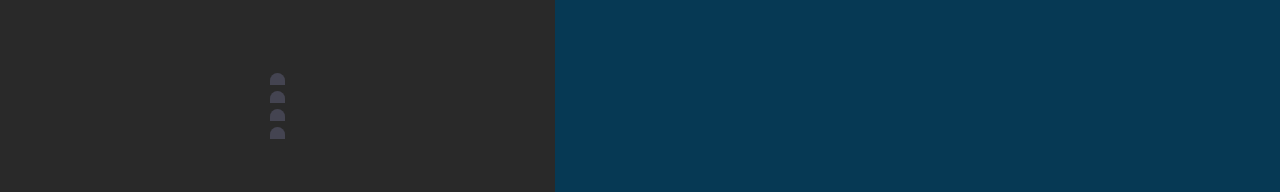
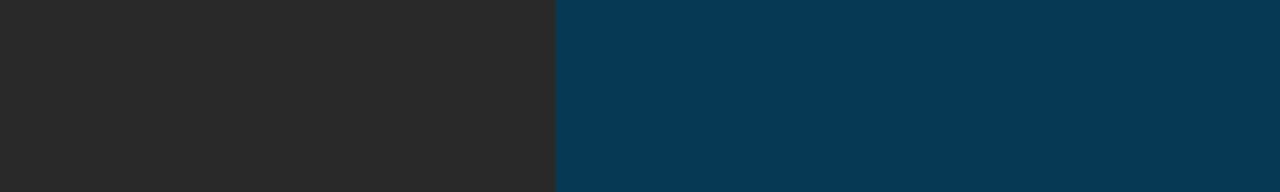
Before and after one commit to RogeSocial/cinema-project, a React (Vite) app in the folder client/: page /seats in a window 1280 px wide. Shown: the part 294-486 px from the top of the page. Built offline with nearby package versions, Linux system fonts and the light colour scheme; a web font is replaced by a local one.

Commit message:
seat-picker

```diff
--- a/client/src/CSS/seats.css
+++ b/client/src/CSS/seats.css
@@ -1,5 +1,27 @@
 section {
-    display: flex;
+
+
     justify-content: center;
     align-items: center;
 }
+
+.seat-list {
+    display: flex;
+    width: 300px;
+    justify-content: center;
+}
+
+.message {
+    margin-left: 10px;
+}
+
+.seatsWrap{
+    display: grid;
+    grid-template-columns: repeat(8, 1fr); /* 8 equal-width columns */
+    grid-template-rows: repeat(6, 1fr); /* 6 equal-height rows */
+
+}
+
+.seating-chart {
+
+  }
--- a/client/src/components/Seats.jsx
+++ b/client/src/components/Seats.jsx
@@ -1,35 +1,46 @@
-import React, { useState } from "react";
+import React, { useState, useEffect } from 'react';
 
-export default function() {
+function Seats() {
+    const [seats, setSeats] = useState([]);
+    const [totalCost, setTotalCost] = useState(0);
+    const [message, setMessage] = useState('');
+    // Initialize the seats state variable
+    useEffect(() => {
+        for (let i = 0; i < 6; i++) {
+            for (let j = 0; j < 8; j++) {
+                seats.push({ id: i * 8 + j + 1, seat: j + 1, row: i + 1, selected: false, available: true });
+            }
+        }
+        setSeats(seats);
+    }, []);
 
-    const [seats, setSeats] = useState([
-        {nr: 1, selected: false, available: true},
-        {nr: 2, selected: false, available: true},
-        {nr: 3, selected: false, available: true},
-        {nr: 4, selected: false, available: true}]);
+    const handleClick = (event) => {
+        let element = event.target;
+        let updatedSeats = [...seats];
+        let selectedSeat = updatedSeats.find(seat => seat.id === parseInt(element.id));
+        selectedSeat.selected = !selectedSeat.selected;
+        setSeats(updatedSeats);
+        let selectedSeats = updatedSeats.filter(seat => seat.selected === true);
+        let selectedSeatsCount = selectedSeats.length;
+        // Update the message displayed in the "message" div
+        setMessage(`${selectedSeatsCount} - ${selectedSeatsCount * 10}$`);
+        // Update the total cost
+        if (selectedSeat.selected) {
+            setTotalCost(totalCost + 10);
+        } else {
+            setTotalCost(totalCost - 10);
+        }
+    }
 
-        const handleClick = (event) => {
+    return (
+        <section>
+            <div className="seatsWrap">
+                {seats.map((seat) => (
+                    <div key={seat.id} className={`seat ${seat.selected ? 'selected' : ''}`} id={seat.id} onClick={handleClick}></div>
+                ))}
+            </div>
+            <div className="message">{message}</div>
+        </section>
+    )}
 
-            let element = event.target;
-            if (!element.selected) {
-                element.classList.add("selected")
-                element.selected = true;
-            } else if (element.selected) {
-                element.classList.remove('selected')
-                element.selected = false;
-            }
-                console.log(element.selected)
-        }
-
-    return(
-    <section>
-
-
-                 {seats.map((seat) => (
-        <div className="seat-list" key={seat.id}>
-  <div className="seat" id={seat.id} onClick={handleClick}></div>
-        </div>
-      ))}
-
-    </section>)
-}
+    export default Seats;
--- a/client/src/main.jsx
+++ b/client/src/main.jsx
@@ -18,7 +18,7 @@ import Tickets from './components/Tickets'
 import Reservations from './components/Reservations';
 import Seatpicker from './components/Reserve';
 import Reserve from './components/Reserve'
-import Seats from './components/Seats'
+import Seats from './components/Seats';
 ReactDOM.createRoot(document.getElementById('root')).render(
   <React.StrictMode>
 
```
